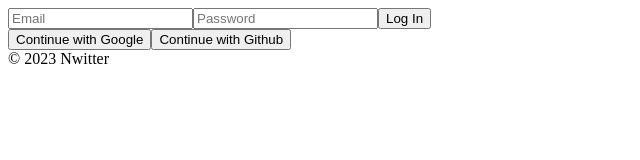
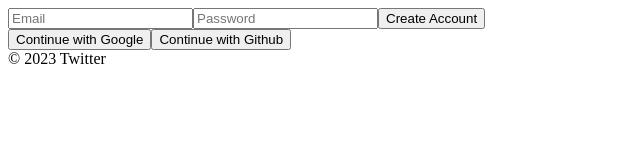
Before and after one commit to sihyuuun/twitter-clone, a React (Create React App) app: page /#/ in a window 1280 px wide. Shown: the top 160 px of the page, without its empty margins (0-640 px from the left). Built offline with nearby package versions, Linux system fonts and the light colour scheme; no server answers.

Commit message:
2.3 Creating Account

```diff
--- a/src/components/App.js
+++ b/src/components/App.js
@@ -7,7 +7,7 @@ function App() {
   return (
     <>
       <AppRouter isLoggedIn={isLoggedIn} />
-      <footer>&copy; {new Date().getFullYear()} Nwitter </footer>
+      <footer>&copy; {new Date().getFullYear()} Twitter </footer>
     </>
   );
 }
--- a/src/routes/Auth.js
+++ b/src/routes/Auth.js
@@ -1,7 +1,9 @@
+import { authService } from "fbase";
 import React, { useState } from "react";
 const Auth = () => {
   const [email, setEmail] = useState("");
   const [password, setPassword] = useState("");
+  const [newAccount, setNewAccount] = useState(true);
   const onChange = (event) => {
     const {
       target: { name, value },
@@ -9,11 +11,25 @@ const Auth = () => {
     if (name === "email") {
       setEmail(value);
     } else if (name === "password") {
-      setPassword(password);
+      setPassword(value);
     }
   };
-  const onSubmit = (event) => {
+  const onSubmit = async (event) => {
     event.preventDefault();
+    try {
+      let data;
+      if (newAccount) {
+        data = await authService.createUserWithEmailAndPassword(
+          email,
+          password
+        );
+      } else {
+        data = await authService.signInWithEmailAndPassword(email, password);
+      }
+      console.log(data);
+    } catch (error) {
+      console.log(error);
+    }
   };
   return (
     <div>
@@ -34,7 +50,7 @@ const Auth = () => {
           value={password}
           onChange={onChange}
         />
-        <input type="submit" value="Log In" />
+        <input type="submit" value={newAccount ? "Create Account" : "Log In"} />
       </form>
       <div>
         <button>Continue with Google</button>
```
